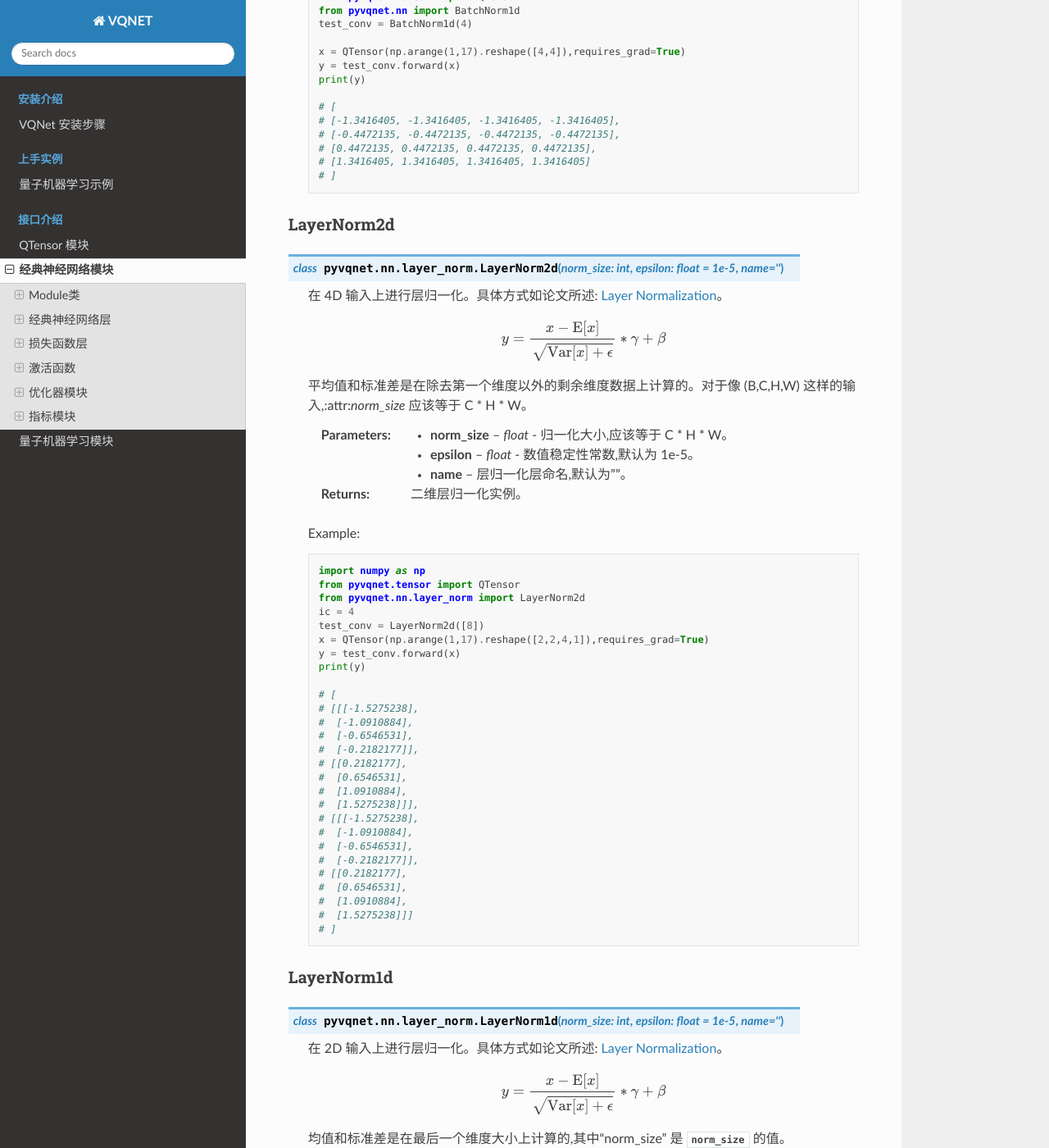
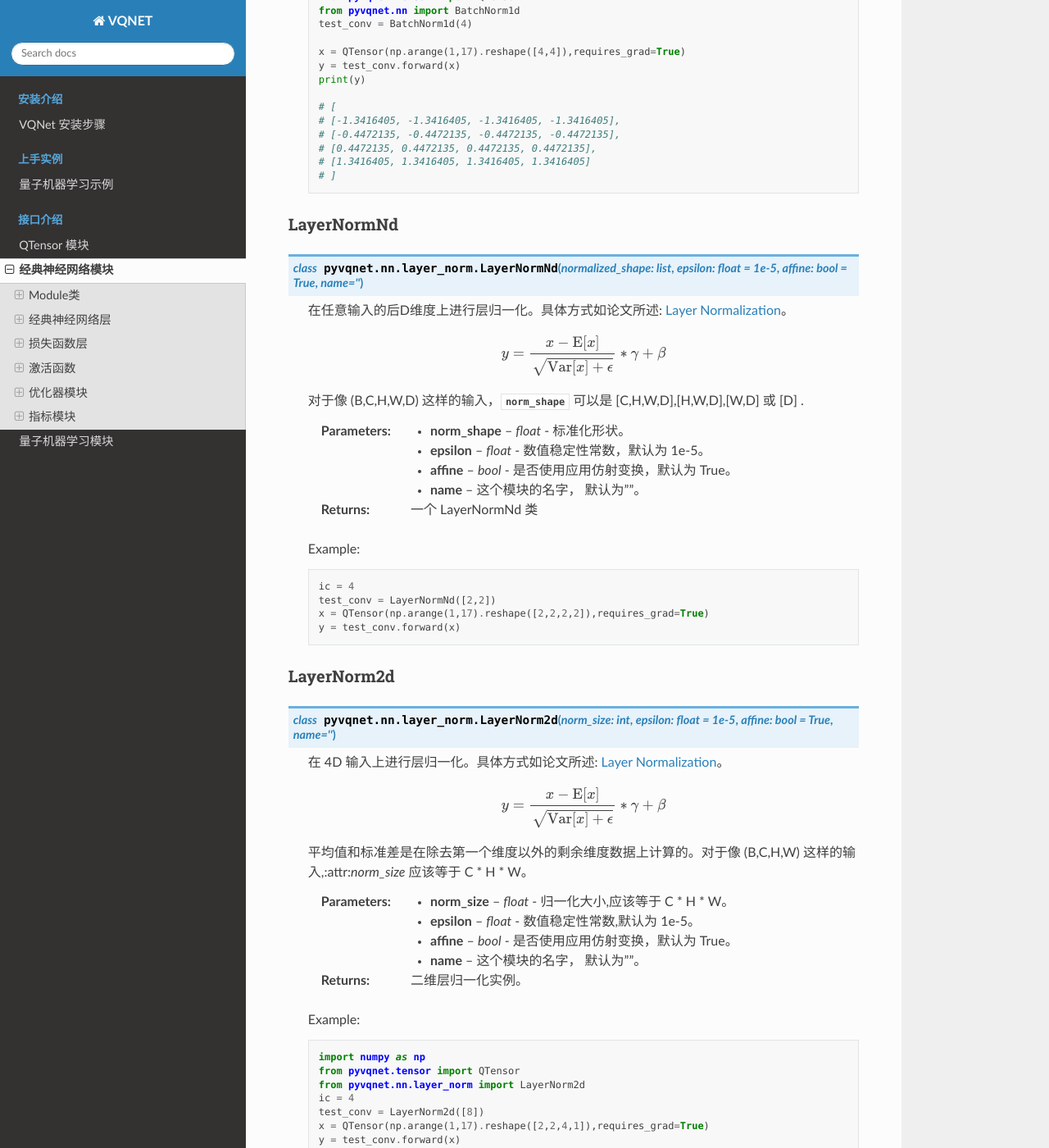
Before and after one commit to OriginQ/VQNET2.0-tutorial, a Sphinx documentation site: the page built from source/rst/nn.rst, in a window 1280 px wide and 1400 px high, scrolled down 12835 px. Shown: the whole window at 82% size. Built offline with Sphinx 7.4.7 and the Read the Docs theme 2.0.0, drawn with Linux system fonts in a browser that asks for light colours; some of the changed text lies outside the part shown.

Commit message:
[feat] add layernormNd doc ,ref layernorm doc typo

```diff
--- a/source/rst/nn.rst
+++ b/source/rst/nn.rst
@@ -667,11 +667,36 @@ BatchNorm1d
         # [1.3416405, 1.3416405, 1.3416405, 1.3416405]
         # ]
 
+LayerNormNd
+^^^^^^^^^^^^^^^^^^^^^^^^^^^^^
+
+.. py:class:: pyvqnet.nn.layer_norm.LayerNormNd(normalized_shape: list, epsilon: float = 1e-5, affine: bool = True, name="")
+
+    在任意输入的后D维度上进行层归一化。具体方式如论文所述:
+    `Layer Normalization <https://arxiv.org/abs/1607.06450>`__。
+
+    .. math::
+        y = \frac{x - \mathrm{E}[x]}{ \sqrt{\mathrm{Var}[x] + \epsilon}} * \gamma + \beta
+
+    对于像 (B,C,H,W,D) 这样的输入，:attr:`norm_shape` 可以是 [C,H,W,D],[H,W,D],[W,D] 或 [D] .
+
+    :param norm_shape: `float` - 标准化形状。
+    :param epsilon: `float` - 数值稳定性常数，默认为 1e-5。
+    :param affine: `bool` - 是否使用应用仿射变换，默认为 True。
+    :param name: 这个模块的名字， 默认为""。
+    :return: 一个 LayerNormNd 类
+
+    Example::
+
+        ic = 4
+        test_conv = LayerNormNd([2,2])
+        x = QTensor(np.arange(1,17).reshape([2,2,2,2]),requires_grad=True)
+        y = test_conv.forward(x)
 
 LayerNorm2d
 ^^^^^^^^^^^^^^^^^^^^^^^^^^^^^
 
-.. py:class:: pyvqnet.nn.layer_norm.LayerNorm2d(norm_size:int, epsilon:float = 1e-5, name="")
+.. py:class:: pyvqnet.nn.layer_norm.LayerNorm2d(norm_size:int, epsilon:float = 1e-5,  affine: bool = True, name="")
 
     在 4D 输入上进行层归一化。具体方式如论文所述:
     `Layer Normalization <https://arxiv.org/abs/1607.06450>`__。
@@ -683,7 +708,8 @@ LayerNorm2d
 
     :param norm_size: `float` - 归一化大小,应该等于 C * H * W。
     :param epsilon: `float` - 数值稳定性常数,默认为 1e-5。
-    :param name: 层归一化层命名,默认为""。
+    :param affine: `bool` - 是否使用应用仿射变换，默认为 True。
+    :param name: 这个模块的名字， 默认为""。
     :return: 二维层归一化实例。
 
     Example::
@@ -720,7 +746,7 @@ LayerNorm2d
 LayerNorm1d
 ^^^^^^^^^^^^^^^^^^^^^^^^^^^^^
 
-.. py:class:: pyvqnet.nn.layer_norm.LayerNorm1d(norm_size:int, epsilon:float = 1e-5, name="")
+.. py:class:: pyvqnet.nn.layer_norm.LayerNorm1d(norm_size:int, epsilon:float = 1e-5, affine: bool = True, name="")
 
     在 2D 输入上进行层归一化。具体方式如论文所述:
     `Layer Normalization <https://arxiv.org/abs/1607.06450>`__。
@@ -732,7 +758,8 @@ LayerNorm1d
 
     :param norm_size: `float` - 归一化大小,应该等于最后一维大小。
     :param epsilon: `float` - 数值稳定性常数,默认为 1e-5。
-    :param name: 层归一化层命名,默认为""。
+    :param affine: `bool` - 是否使用应用仿射变换，默认为 True。
+    :param name: 这个模块的名字， 默认为""。
 
     :return: 一维层归一化实例。
 
```
